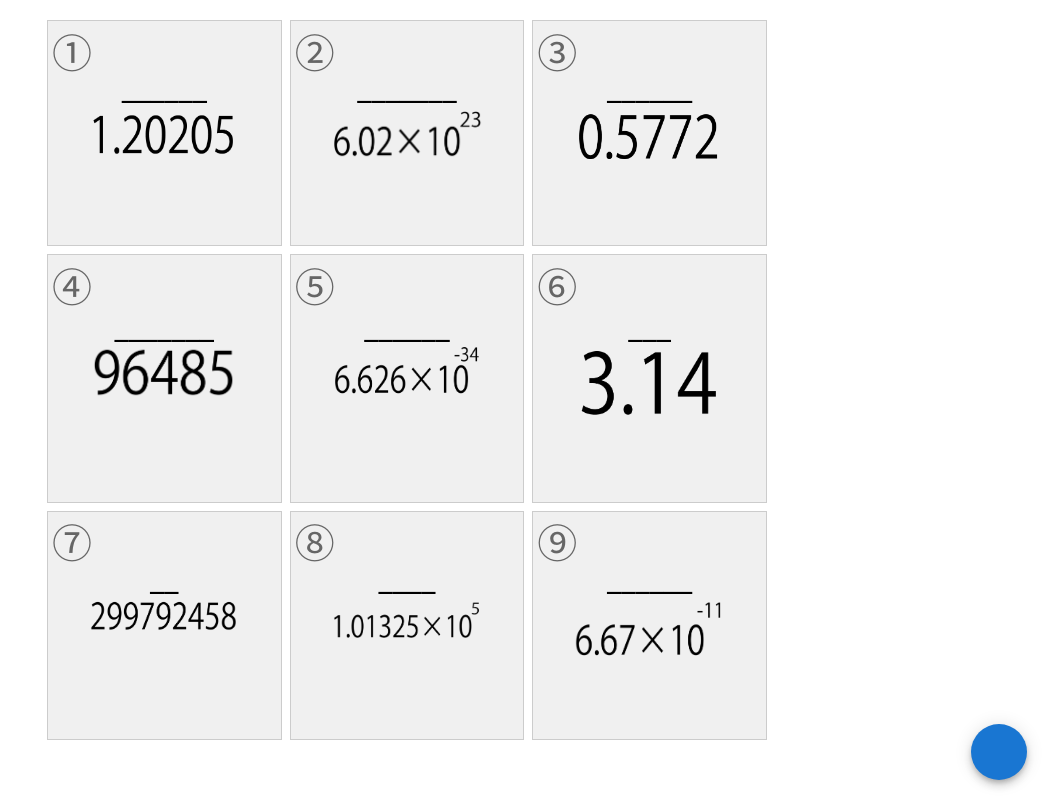
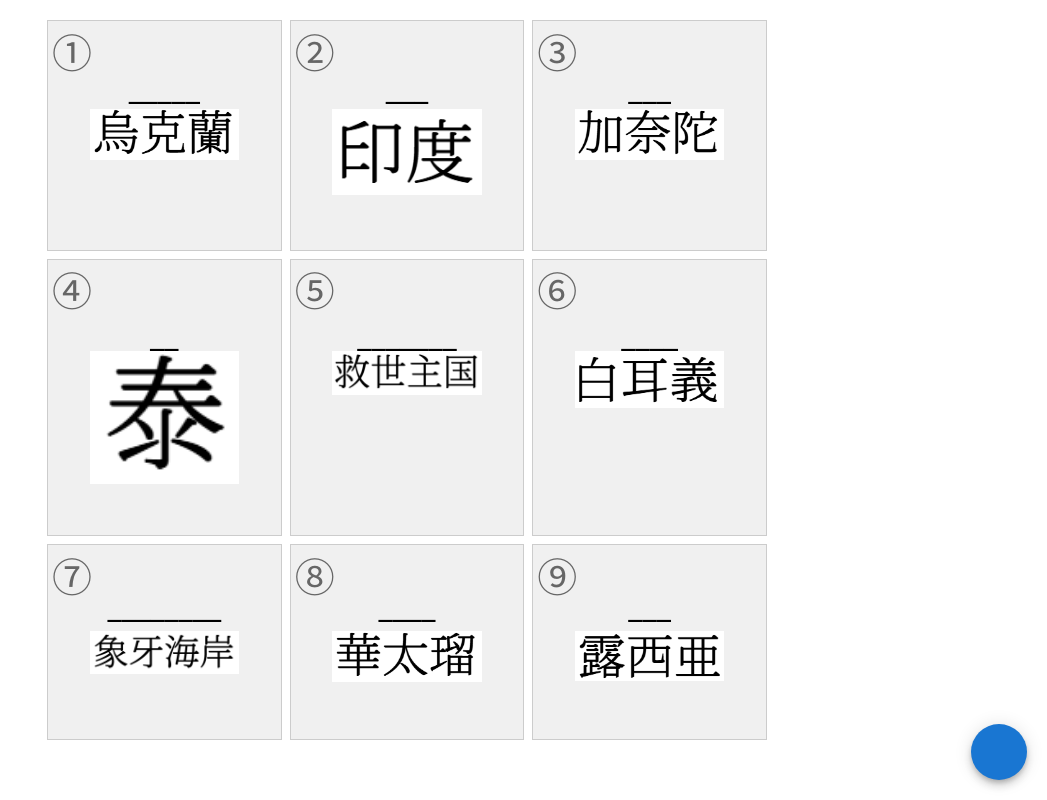
Before and after one commit to highlighter-math/tictactoe_stage, a Next.js app: page /problem2 in a window 1280 px wide. Shown: the whole page, without its empty margins (233-1280 px from the left). Built offline with nearby package versions, Linux system fonts and the light colour scheme; some icons are missing.

Commit message:
Update Grid2.tsx

```diff
--- a/src/components/Grid2.tsx
+++ b/src/components/Grid2.tsx
@@ -2,15 +2,15 @@
 import "./grid.css";
 
 const cells = [
-  { answer: "アペリー定数", image: "アペリー定数.png" },
-  { answer: "アボガドロ定数", image: "アボガドロ定数.png" },
-  { answer: "オイラー定数", image: "オイラー定数.png" },
-  { answer: "ファラデー定数", image: "ファラデー定数.png" },
-  { answer: "プランク定数", image: "プランク定数.png" },
-  { answer: "円周率", image: "円周率.png" },
-  { answer: "光速", image: "光速.png" },
-  { answer: "標準気圧", image: "標準気圧.png" },
-  { answer: "万有引力定数", image: "万有引力定数.png" }
+  { answer: "ウクライナ", image: "ウクライナ.png" },
+  { answer: "インド", image: "インド.png" },
+  { answer: "カナダ", image: "カナダ.png" },
+  { answer: "タイ", image: "タイ.png" },
+  { answer: "エルサルバドル", image: "エルサルバドル.png" },
+  { answer: "ベルギー", image: "ベルギー.png" },
+  { answer: "コートジボワール", image: "コートジボワール.png" },
+  { answer: "カタール", image: "カタール.png" },
+  { answer: "ロシア", image: "ロシア.png" }
 ];
 
 const Grid2 = () => {
```
